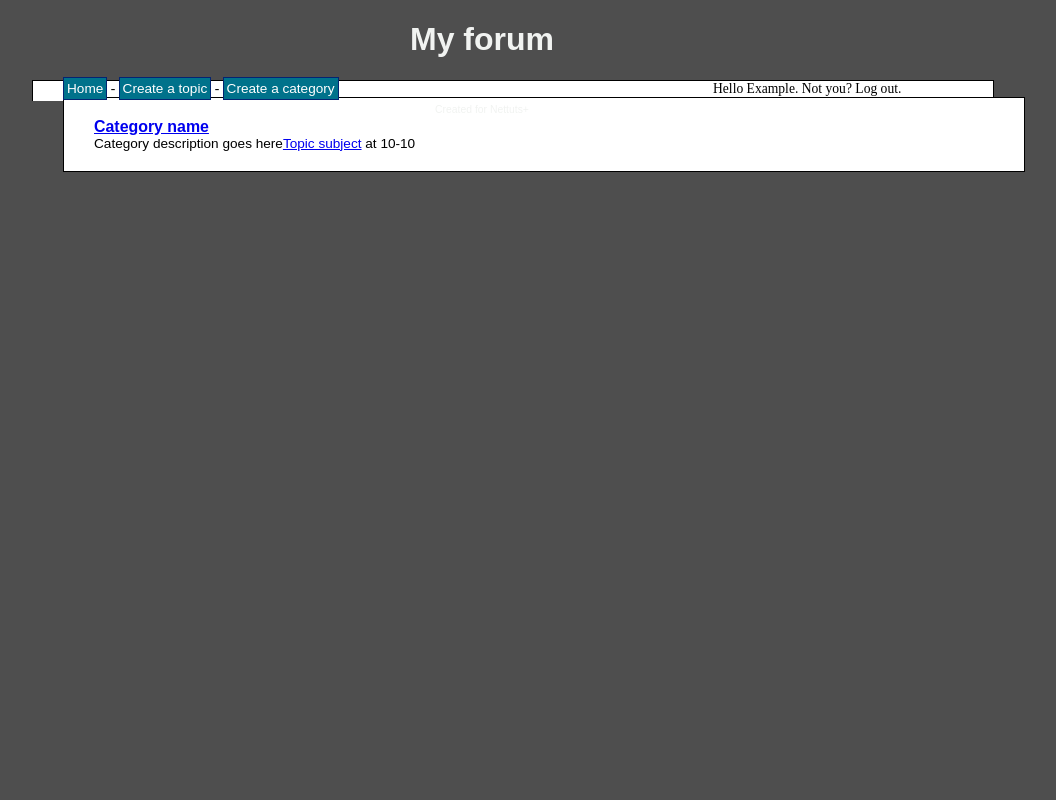
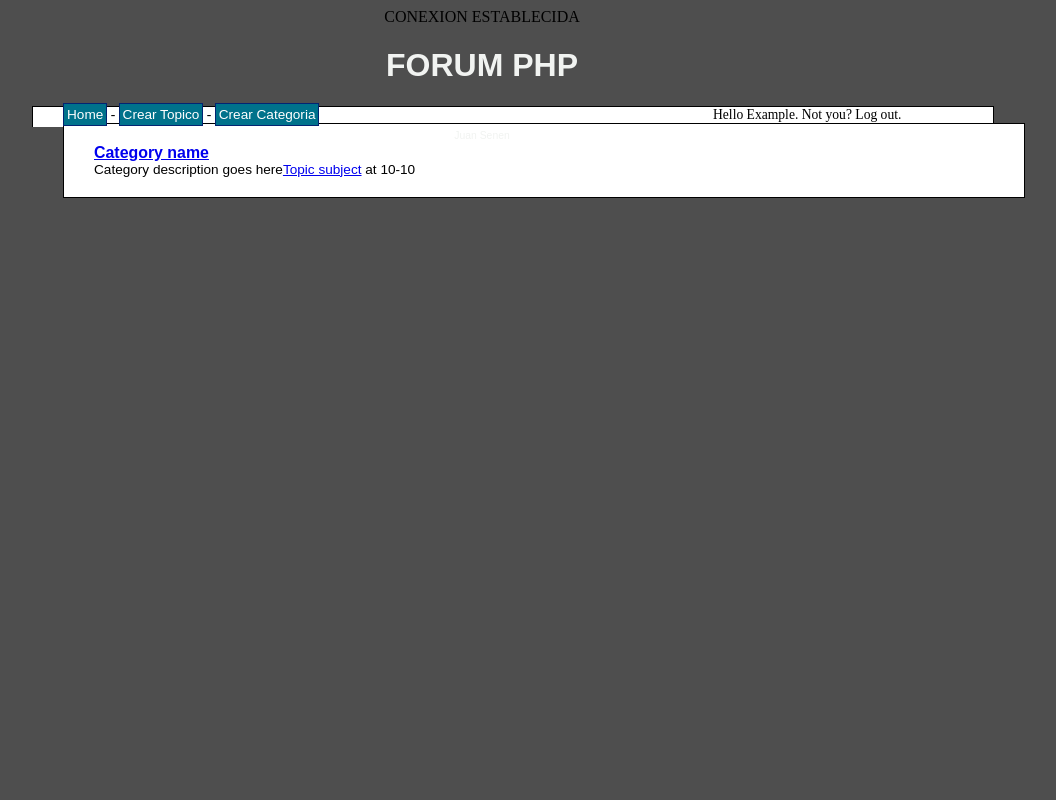
Before and after one commit to JSenen/ForumPHP, a PHP site: page / in a window 1280 px wide. Shown: the whole page, without its empty margins (158-1214 px from the left). Run offline with PHP 8.4, Linux system fonts and the light colour scheme.

Commit message:
Presentacion home basica inicial

```diff
--- /dev/null
+++ b/controller/category_controller.php
@@ -0,0 +1,7 @@
+<?php
+
+function listCategory(){
+  require('model/connect_model.php');
+  getConection();
+  include('view/home_view.php');
+}
--- a/index.php
+++ b/index.php
@@ -1,15 +1,29 @@
 <?php
-//create_cat.php
-include 'modelo/connect.php';
-include 'header.php';
 
-echo '<tr>';
-	echo '<td class="leftpart">';
-		echo '<h3><a href="category.php?id=">Category name</a></h3> Category description goes here';
-	echo '</td>';
-	echo '<td class="rightpart">';
-			echo '<a href="topic.php?id=">Topic subject</a> at 10-10';
-	echo '</td>';
-echo '</tr>';
-include 'footer.php';
-?>
+define ('CONTROLLER_FOLDER',"controller/" );      //Directorio donde definimos los controladores
+define ('DEFAULT_CONTROLLER',"category");        //Controlador por defecto
+define ('DEFAULT_ACTION',"listCategory");       //Accion por defecto
+
+//Obtenemos el controlador. Si no por defecto
+$controller = DEFAULT_CONTROLLER;
+if ( !empty ( $_GET['controller']))
+  $controller = $_GET[ 'controller' ];
+//Obtenemos la accion deseada. Si no por defecto
+$action = DEFAULT_ACTION;
+if ( !empty ( $_GET[ 'action']))
+  $action = $_GET[ 'action' ];
+
+//Formacion del fichero que contiene el controlador
+$controller = CONTROLLER_FOLDER.$controller.'_controller.php';
+//Si la variable controller es un fichero, lo requerimos
+
+if ( is_file ( $controller ) )
+  require_once ($controller);
+else
+  die ("El controlador no existe 404 Not found");
+
+//Si action es una función, ejecutamos el script
+if ( is_callable ($action))
+  $action();
+else
+  die ("La accion requerida no existe 404 not found");
--- a/modelo/connect.php
+++ b/model/connect_model.php
@@ -13,8 +13,11 @@ function getConection() {
         $dsn = "mysql:host=$server;dbname=$dbname;charset=UTF8";
         $dbh = new PDO($dsn, $user, $password);
         $dbh->setAttribute(PDO::ATTR_ERRMODE, PDO::ERRMODE_EXCEPTION);
+        echo 'CONEXION ESTABLECIDA';
 
     } catch (PDOException $e) {
         echo $e->getMessage();
     }
 }
+
+?>
--- a/footer.php
+++ b/view/footer_view.php
@@ -1,5 +1,5 @@
 </div><!-- content -->
 </div><!-- wrapper -->
-<div id="footer">Created for Nettuts+</div>
+<div id="footer">Juan Senen</div>
 </body>
 </html>
--- a/header.php
+++ b/view/header_view.php
@@ -9,12 +9,12 @@
 	<link rel="stylesheet" href="css/style.css" type="text/css">
 </head>
 <body>
-<h1>My forum</h1>
+<h1>FORUM PHP</h1>
 	<div id="wrapper">
 	<div id="menu">
-		<a class="item" href="/forum/index.php">Home</a> -
-		<a class="item" href="/forum/create_topic.php">Create a topic</a> -
-		<a class="item" href="/forum/create_cat.php">Create a category</a>
+		<a class="item" href="index.php">Home</a> -
+		<a class="item" href="/forum/create_topic.php">Crear Topico</a> -
+		<a class="item" href="/forum/create_cat.php">Crear Categoria</a>
 
 		<div id="userbar">
 		<div id="userbar">Hello Example. Not you? Log out.</div>
--- /dev/null
+++ b/view/home_view.php
@@ -0,0 +1,14 @@
+<?php
+include 'view/header_view.php';
+
+echo '<tr>';
+	echo '<td class="leftpart">';
+		echo '<h3><a href="category.php?id=">Category name</a></h3> Category description goes here';
+	echo '</td>';
+	echo '<td class="rightpart">';
+			echo '<a href="topic.php?id=">Topic subject</a> at 10-10';
+	echo '</td>';
+echo '</tr>';
+
+include 'view/footer_view.php';
+?>
```
